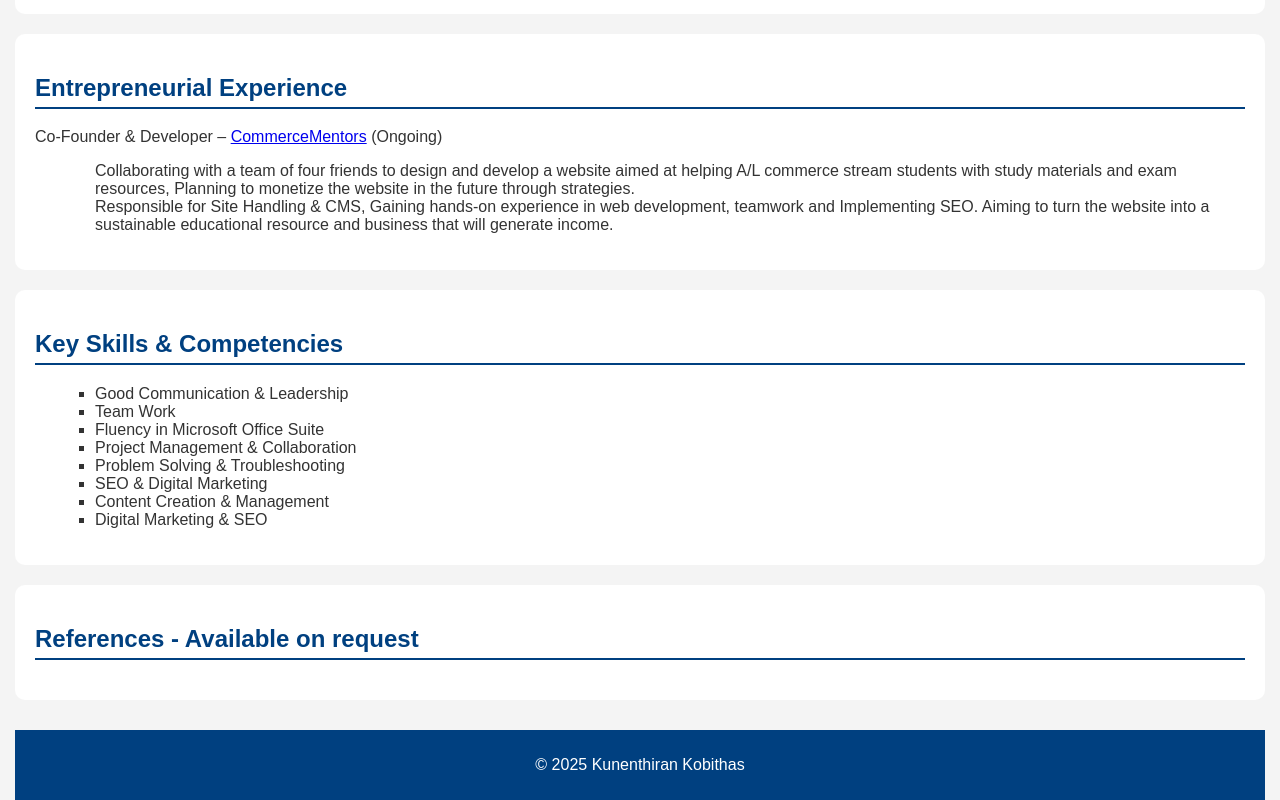
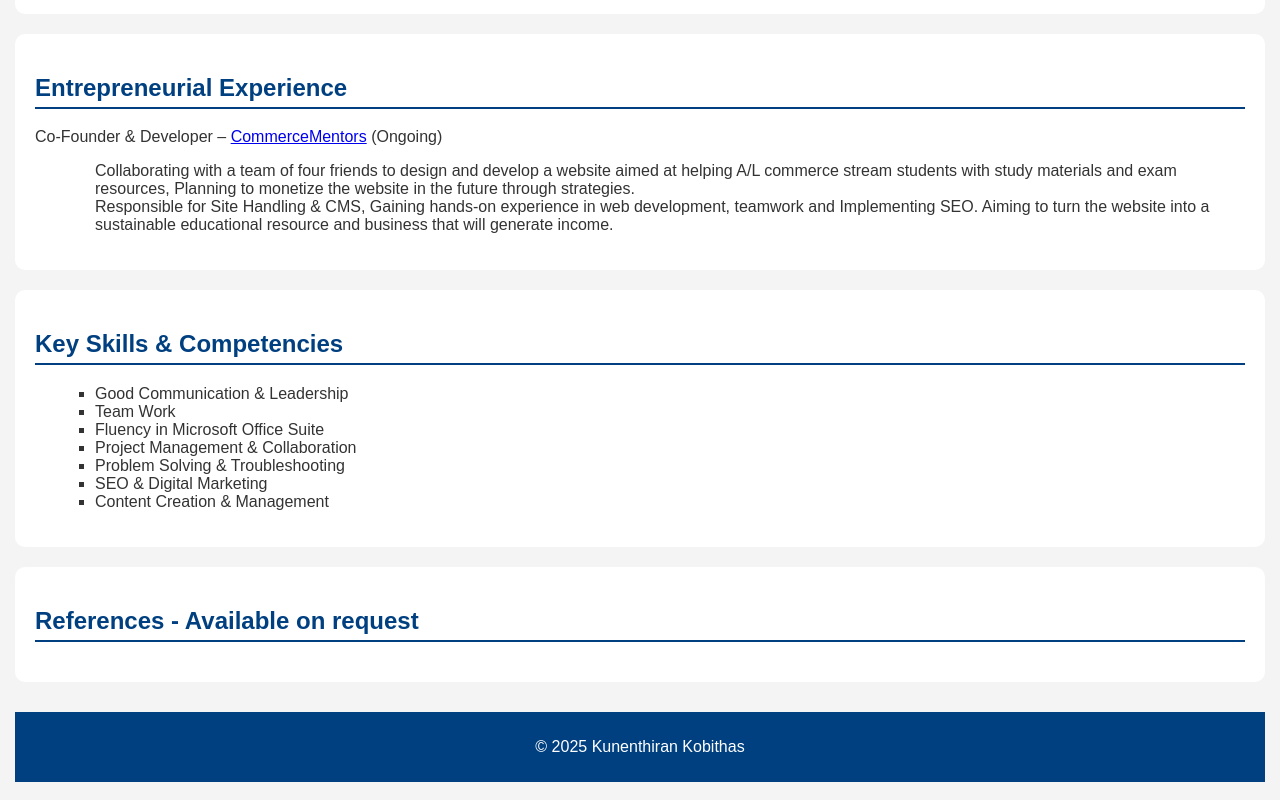
Before and after one commit to SK-Kobithas/Cv, a plain HTML site: page index.html in a window 1280 px wide. Shown: the part 1691-2491 px from the top of the page. Drawn offline with Linux system fonts and the light colour scheme.

Commit message:
Update index.html
littel change

```diff
--- a/index.html
+++ b/index.html
@@ -121,7 +121,7 @@
             <li>Problem Solving & Troubleshooting </li>
             <li>SEO & Digital Marketing</li>
             <li>Content Creation & Management</li>
-            <li>Digital Marketing & SEO</li>
+            <!--li>Digital Marketing & SEO</li-->
 
 
         </ul>
```
